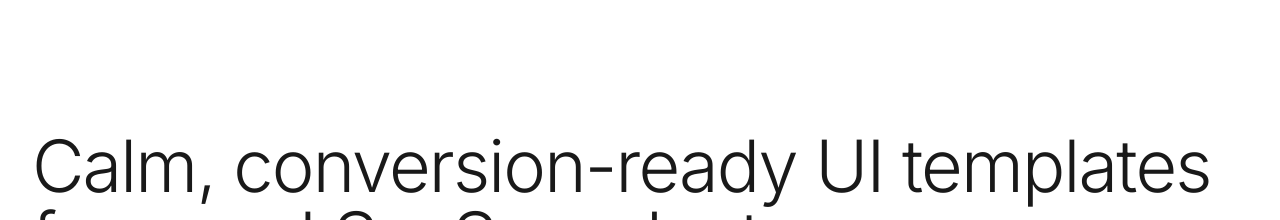
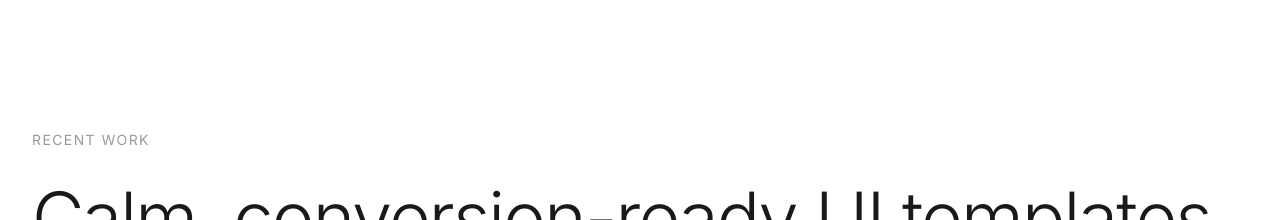
Before and after one commit to mh2023sfdbf/itsmarta-ui-kit, a Next.js app: page / in a window 1280 px wide. Shown: the part 2020-2240 px from the top of the page. Built offline with nearby package versions, Linux system fonts and the light colour scheme; a web font is replaced by a local one.

Commit message:
Add subtle 'Recent work' label above UI templates section

```diff
--- a/components/sections/HeroGlassy.tsx
+++ b/components/sections/HeroGlassy.tsx
@@ -1101,6 +1101,11 @@ export default function PricingCards() {
           <div className="mx-auto w-full max-w-7xl px-4 sm:px-6 md:px-8">
             {/* Combined Title and Intro */}
             <div className="mb-12 sm:mb-14 md:mb-16">
+              {/* Subtle Label */}
+              <p className="text-xs sm:text-sm uppercase tracking-widest text-black/40 mb-6 sm:mb-8">
+                Recent work
+              </p>
+
               <h2 className="text-4xl sm:text-5xl md:text-6xl lg:text-7xl font-light leading-[1.1] text-black/90 tracking-tight mb-6 sm:mb-7 md:mb-8">
                 Calm, conversion-ready UI templates from real SaaS products.
               </h2>
```
